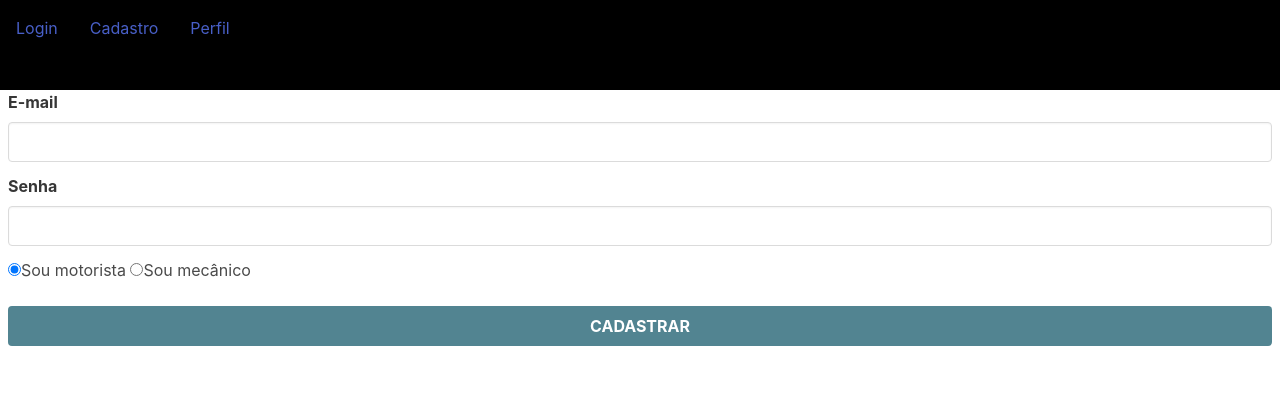
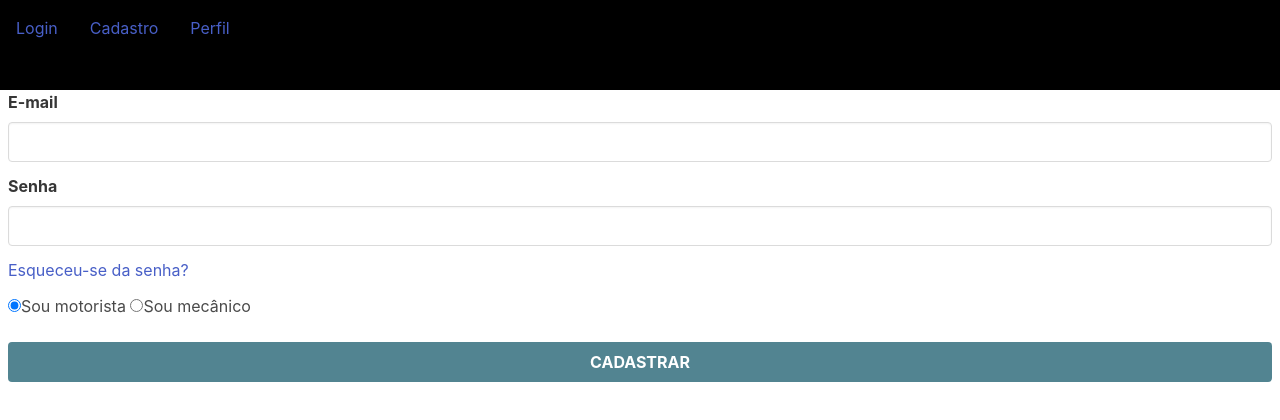
Before and after one commit to RanderGabriel/ufmg-pds, a Vue app in the folder frontend/: page /login in a window 1280 px wide. Shown: the top 420 px of the page. Built offline with nearby package versions, Linux system fonts and the light colour scheme.

Commit message:
Add link para recuperar senha

```diff
--- a/frontend/src/components/forms/LoginForm.vue
+++ b/frontend/src/components/forms/LoginForm.vue
@@ -14,6 +14,7 @@
                         <input class="input" type="password" v-model="entity.password">
                     </div>
                 </div>
+                <div class="field"><a href="/forgot-password">Esqueceu-se da senha?</a></div>
                 <div class="field">
                     <div class="control">
                         <input type="radio" value="DRIVER" v-model="entity.profile">Sou motorista
```
